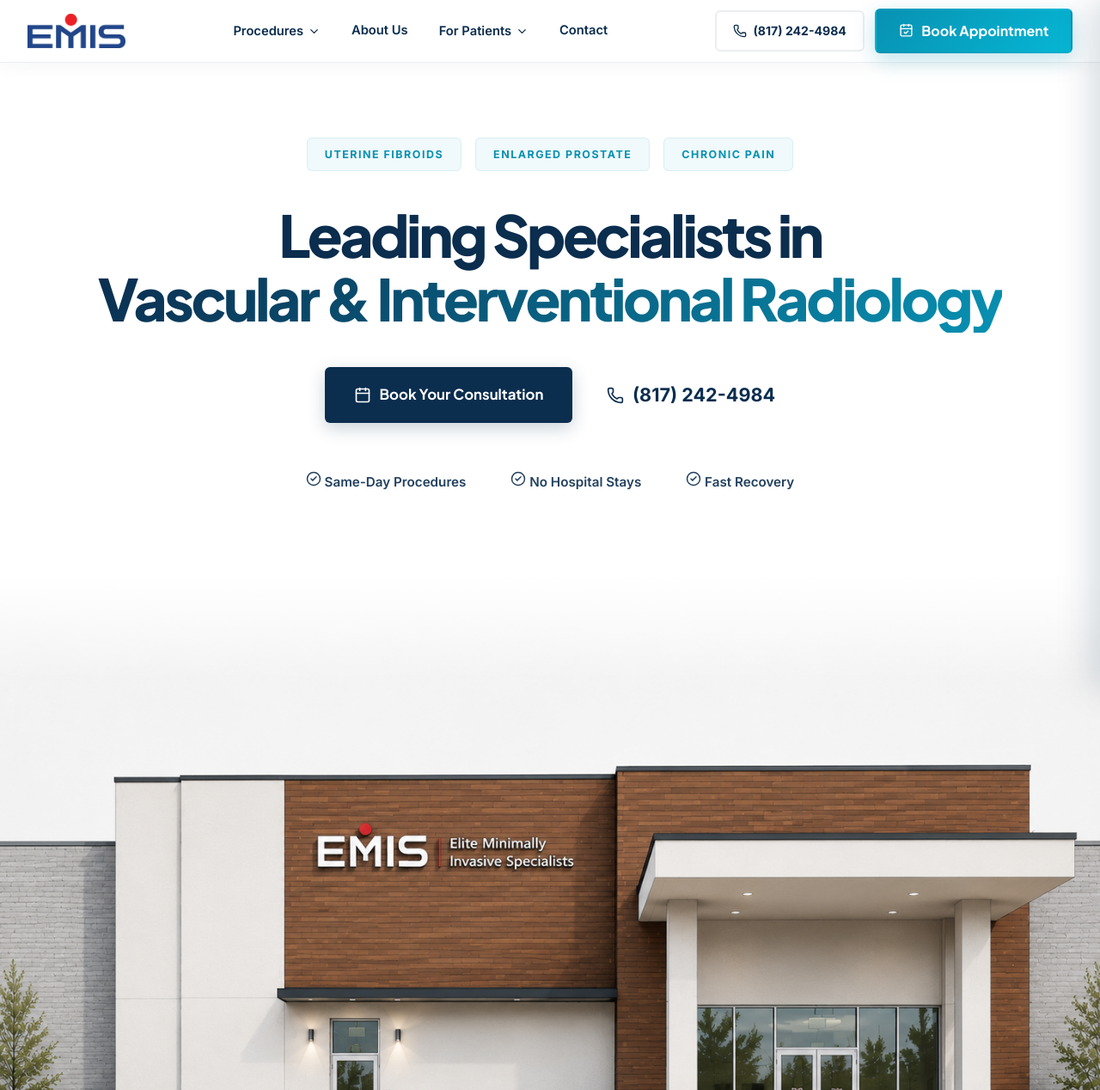
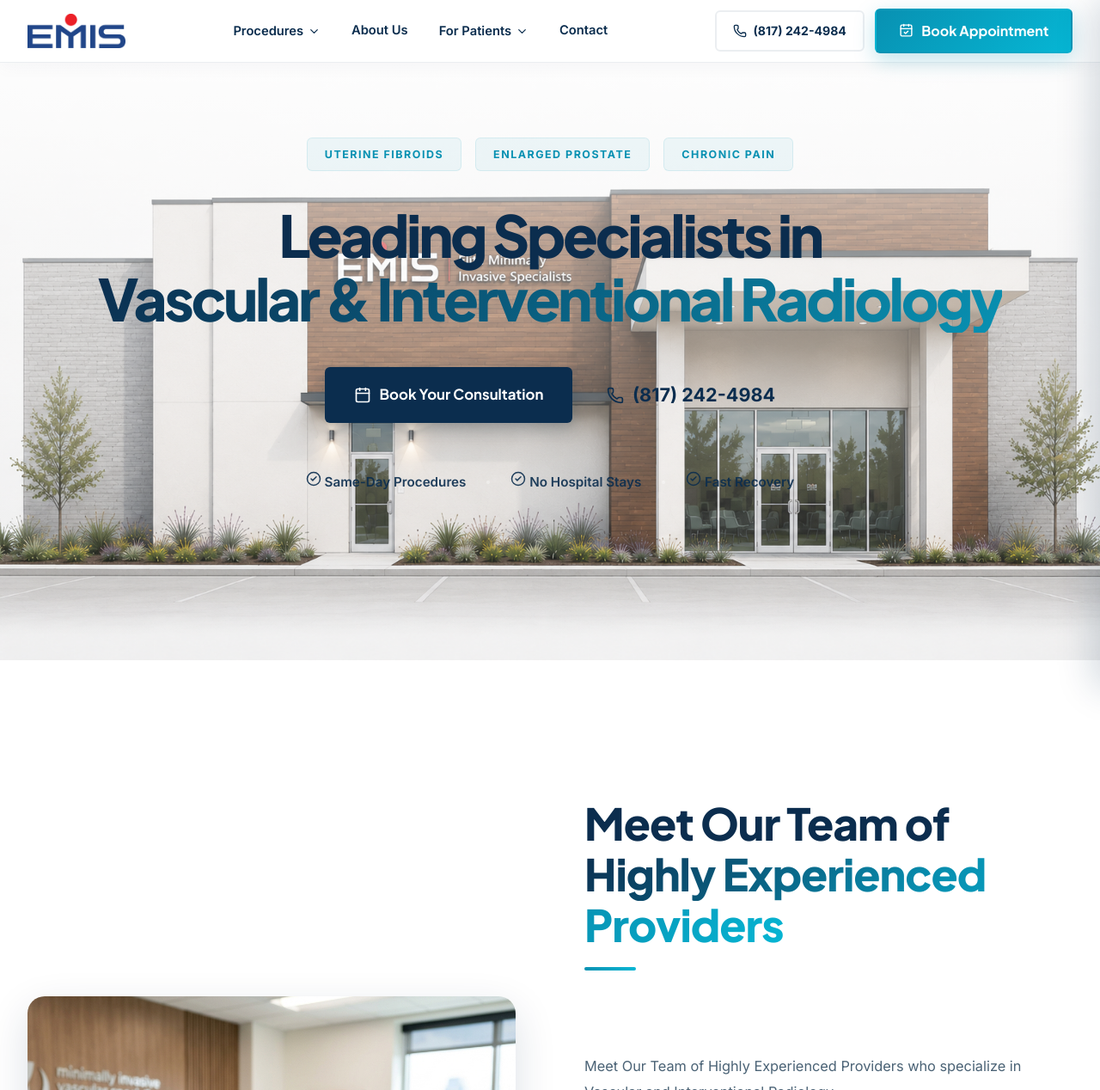
Before and after one commit to arya9779/emis, a Next.js app: page / in a window 1280 px wide. Shown: the top 1268 px of the page at 86% size. Built offline with nearby package versions, Linux system fonts and the light colour scheme.

Commit message:
fix: resolve ChevronRight reference error and revert parallax features

```diff
--- a/src/app/page.module.css
+++ b/src/app/page.module.css
@@ -2,47 +2,38 @@
    HERO — Centered Full-Screen
 ═══════════════════════════════════════ */
 
-.heroTextSection {
-  background: #fff;
-  min-height: 80vh;
+.heroCentered {
+  position: relative;
+  height: 60vw;
+  max-height: 100vh;
+  min-height: 700px;
   display: flex;
-  align-items: center;
+  align-items: flex-start;
   justify-content: center;
-  padding: 10rem 1.5rem 6rem;
-  position: relative;
-  z-index: 10;
-}
-
-.heroParallaxSection {
-  position: relative;
-  height: 200vh; /* Taller parent enables the sticky scroll duration */
-  z-index: 5;
+  overflow: hidden;
+  padding: 10rem 1.5rem 2rem;
   background: #fff;
 }
 
-.parallaxBg {
-  position: sticky;
+.heroCenteredBg {
+  position: absolute;
   top: 0;
-  height: 100vh; /* Sticky element size */
-  width: 100%;
-  overflow: hidden;
-  display: flex;
-  align-items: center;
-  justify-content: center;
+  left: 0;
+  right: 0;
+  bottom: 0;
+  z-index: 0;
 }
 
-.parallaxImage {
+.heroCenteredImage {
   object-fit: cover;
-  object-position: center;
-  transform: scale(1.05);
+  object-position: center 5%;
 }
 
-.parallaxOverlay {
+.heroLightOverlay {
   position: absolute;
   top: 0; left: 0; right: 0; bottom: 0;
-  background: linear-gradient(to bottom, rgba(255,255,255,1) 0%, rgba(255,255,255,0) 15%, rgba(255,255,255,0) 85%, rgba(255,255,255,1) 100%);
-  z-index: 2;
-  pointer-events: none;
+  background: linear-gradient(180deg, rgba(255, 255, 255, 0.95) 0%, rgba(255, 255, 255, 0.45) 35%, rgba(255, 255, 255, 0) 100%);
+  z-index: 1;
 }
 
 .heroCenteredContainer {
--- a/src/app/page.tsx
+++ b/src/app/page.tsx
@@ -82,9 +82,21 @@
     <main>
 
       {/* ═══════════════════════════════════════
-          HERO TEXT SECTION
+          HERO SECTION — Unified & Optimized
       ═══════════════════════════════════════ */}
-      <section className={styles.heroTextSection} id="home">
+      <section className={styles.heroCentered} id="home">
+        <div className={styles.heroCenteredBg}>
+          <Image
+            src="/home.png"
+            alt="EMIS Elite Minimally Invasive Specialists Clinic"
+            fill
+            className={styles.heroCenteredImage}
+            priority
+            sizes="100vw"
+          />
+          <div className={styles.heroLightOverlay} />
+        </div>
+
         <div className={`container ${styles.heroCenteredContainer}`}>
           <div className={styles.heroTextContent}>
 
@@ -117,23 +129,6 @@
             </div>
 
           </div>
-        </div>
-      </section>
-
-      {/* ═══════════════════════════════════════
-          PARALLAX IMAGE SECTION
-      ═══════════════════════════════════════ */}
-      <section className={styles.heroParallaxSection}>
-        <div className={styles.parallaxBg}>
-          <Image
-            src="/home.png"
-            alt="EMIS Elite Minimally Invasive Specialists Clinic Building"
-            fill
-            className={styles.parallaxImage}
-            priority
-            sizes="100vw"
-          />
-          <div className={styles.parallaxOverlay} />
         </div>
       </section>
 
--- a/src/components/Navbar.tsx
+++ b/src/components/Navbar.tsx
@@ -2,7 +2,7 @@
 
 import Link from 'next/link';
 import { useState, useEffect, useRef } from 'react';
-import { Phone, CalendarCheck, Menu, X, ChevronDown } from 'lucide-react';
+import { Phone, CalendarCheck, Menu, X, ChevronDown, ChevronRight } from 'lucide-react';
 import Image from 'next/image';
 import styles from './navbar.module.css';
 
```
